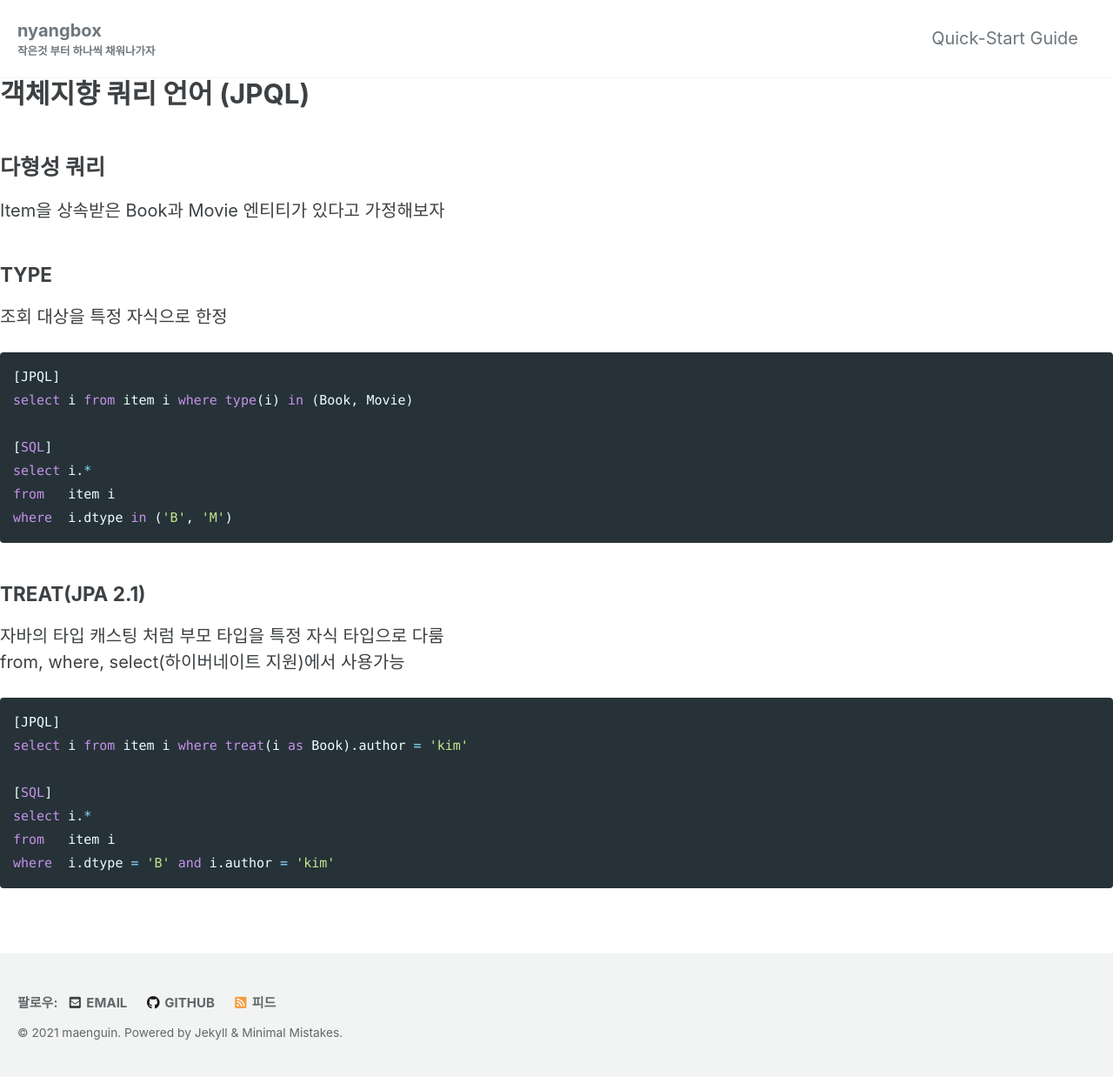
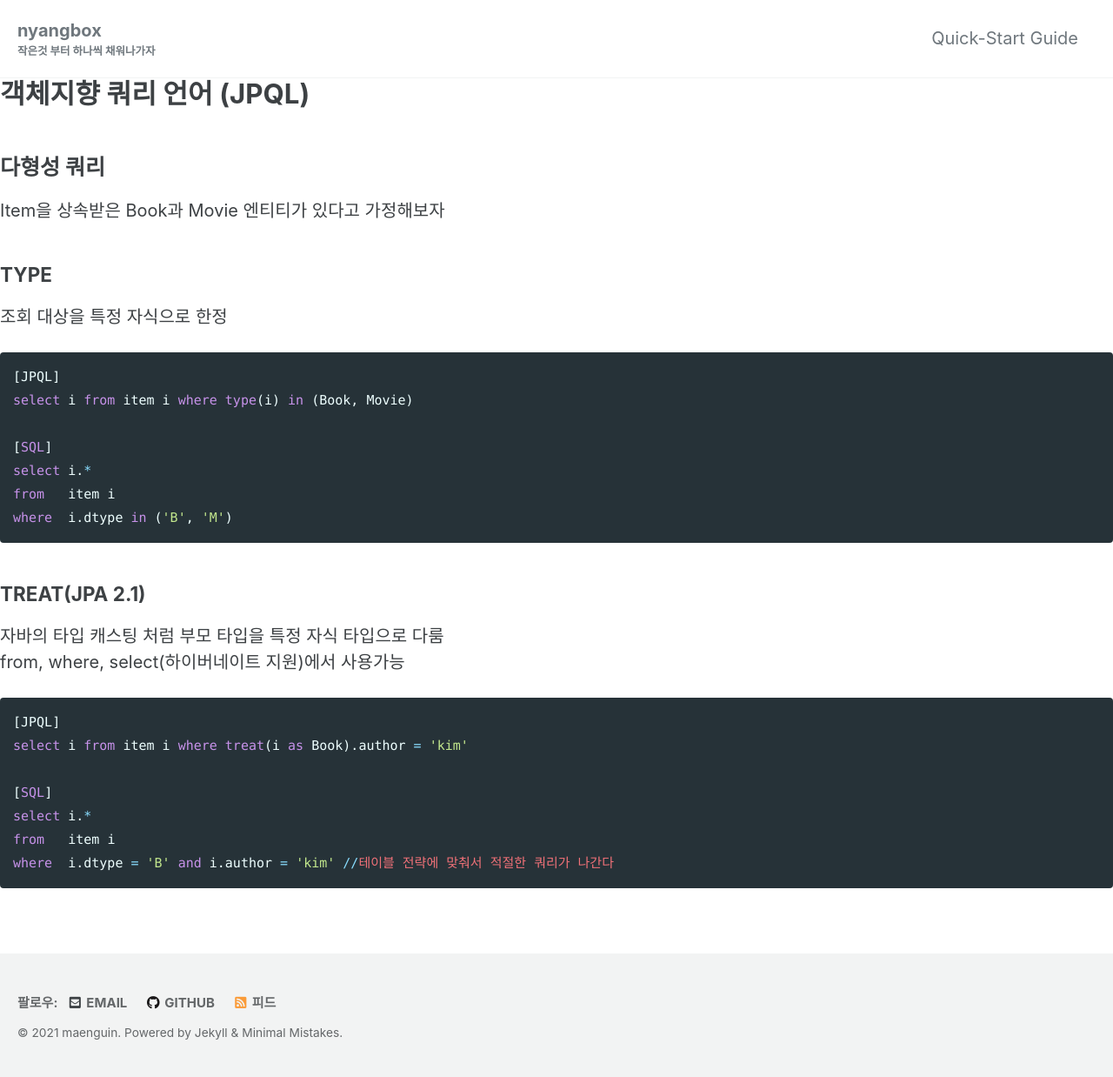
Before and after one commit to maenguin/maenguin.github.io, a Jekyll site: the page built from private/jpa-jpql.md, in a window 1280 px wide. Shown: the whole page at 87% size. Built offline with Jekyll 4.4.1, drawn with Linux system fonts in a browser that asks for light colours; cached includes are drawn as plain includes; our own code applies the rules of GitHub Pages for plain Markdown files.

Commit message:
Update jpa-jpql.md

````diff
--- a/private/jpa-jpql.md
+++ b/private/jpa-jpql.md
@@ -23,5 +23,5 @@ select i from item i where treat(i as Book).author = 'kim'
 [SQL]
 select i.*
 from   item i
-where  i.dtype = 'B' and i.author = 'kim'
+where  i.dtype = 'B' and i.author = 'kim' //테이블 전략에 맞춰서 적절한 쿼리가 나간다
 ```
````
